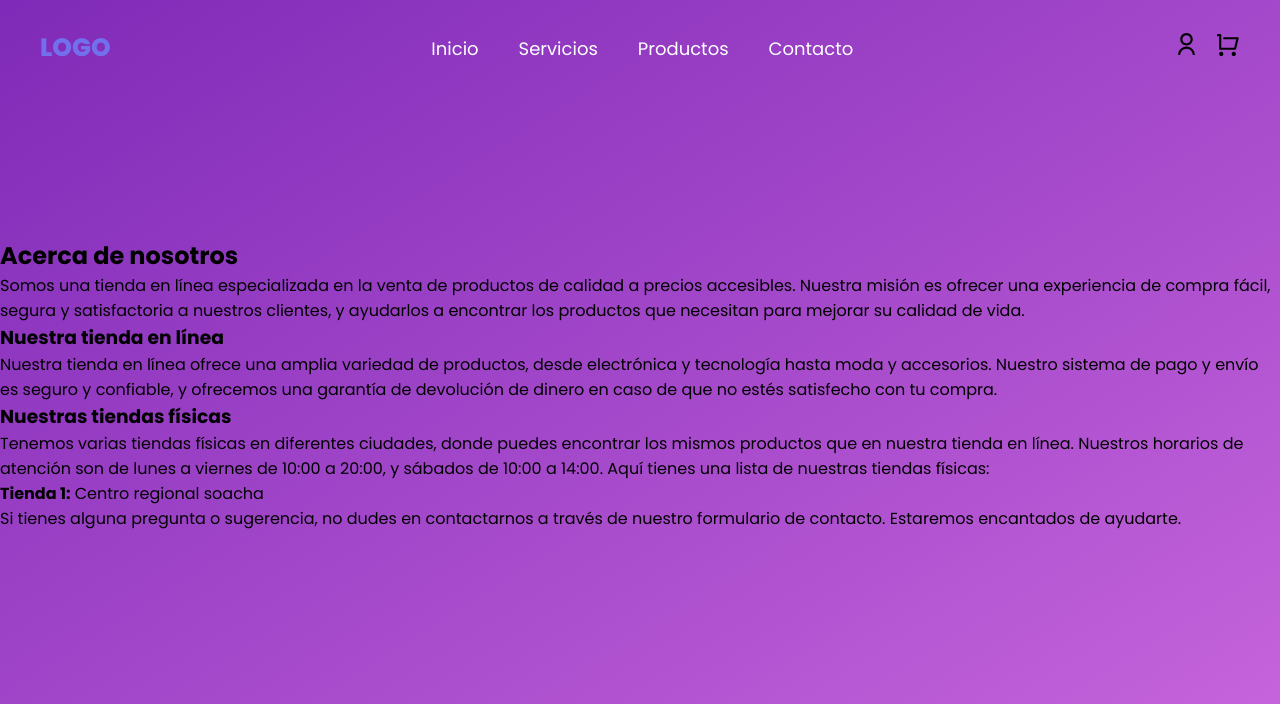
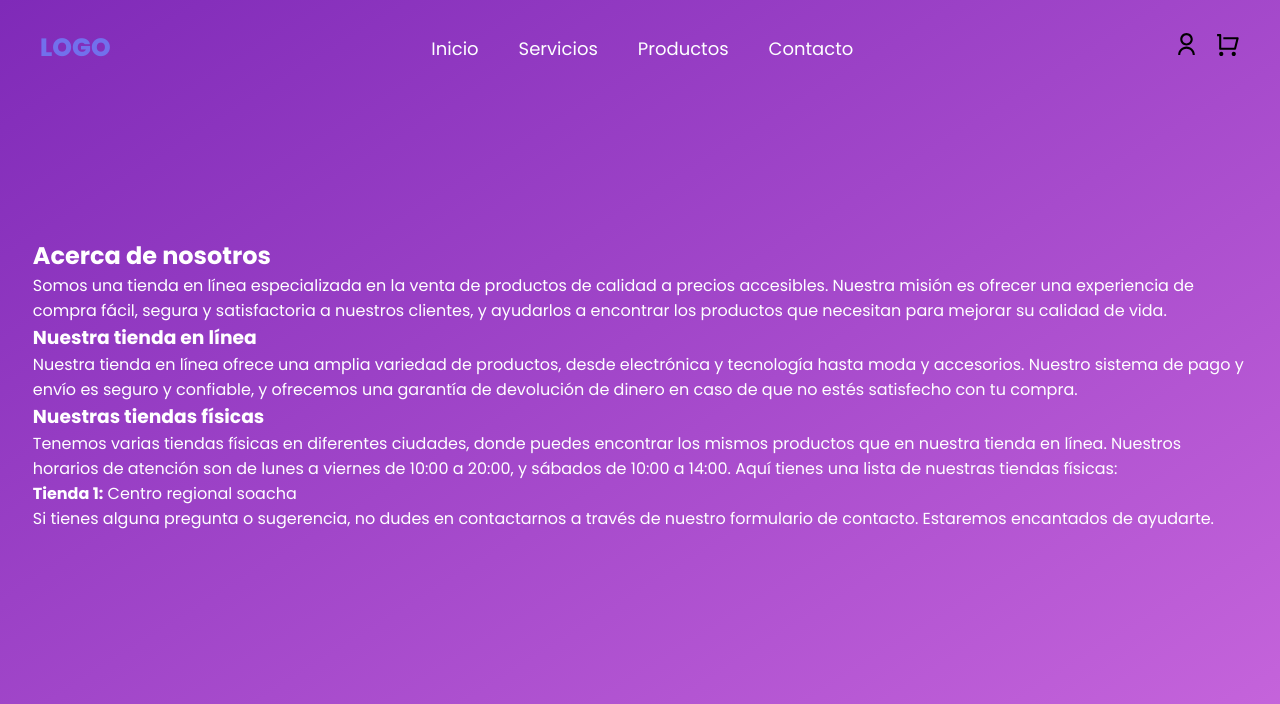
Before and after one commit to JuannDaa/Rave-tech, a PHP site: page /nosotros.html in a window 1280 px wide. Shown: the top 704 px of the page. Run offline with PHP 8.4, Linux system fonts and the light colour scheme; some libraries are stand-ins or nearby versions.

Commit message:
actualice diseño index

```diff
--- a/acceso/styles/header.css
+++ b/acceso/styles/header.css
@@ -133,3 +133,9 @@ th, td {
 .header-img img {
     width: 50%;
 }
+#about-us {
+  width: 98%;
+  margin: auto;
+  padding: 20px;
+  color: #fff;
+}
--- a/index.php
+++ b/index.php
@@ -86,7 +86,6 @@ if ($conection) {
 
                                  ?>
                                 <h1><?php echo $row['nombre'];?></h1>
-                                <h3><?php echo $row['descripcion'];?></h3>
                                 <div class="prices">
                                     <p class="price-1"><?php echo number_format($row['precio'],2,'.','.');?></p>
                                     <p class="price-2">3.050.000</p>
```
